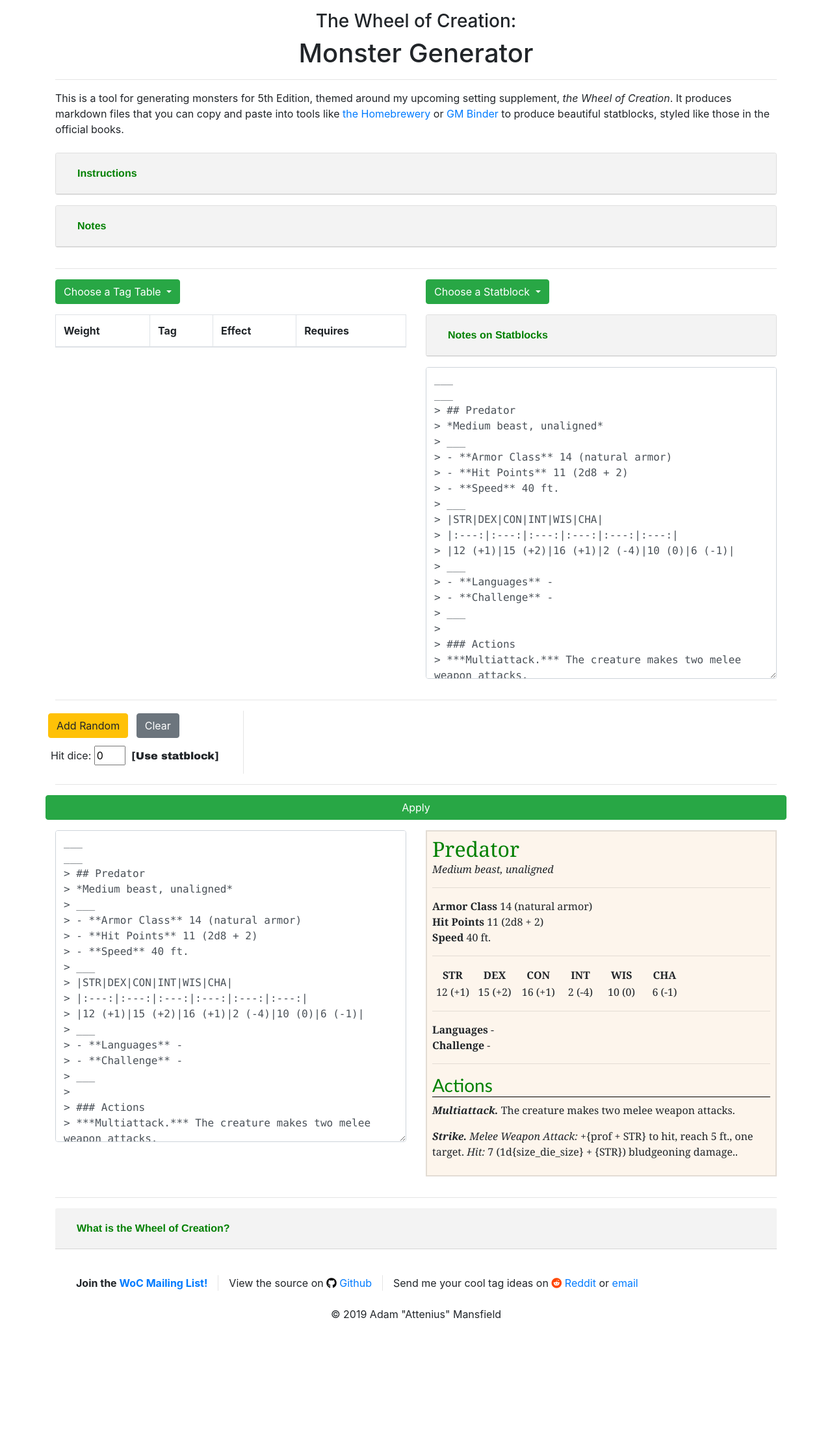
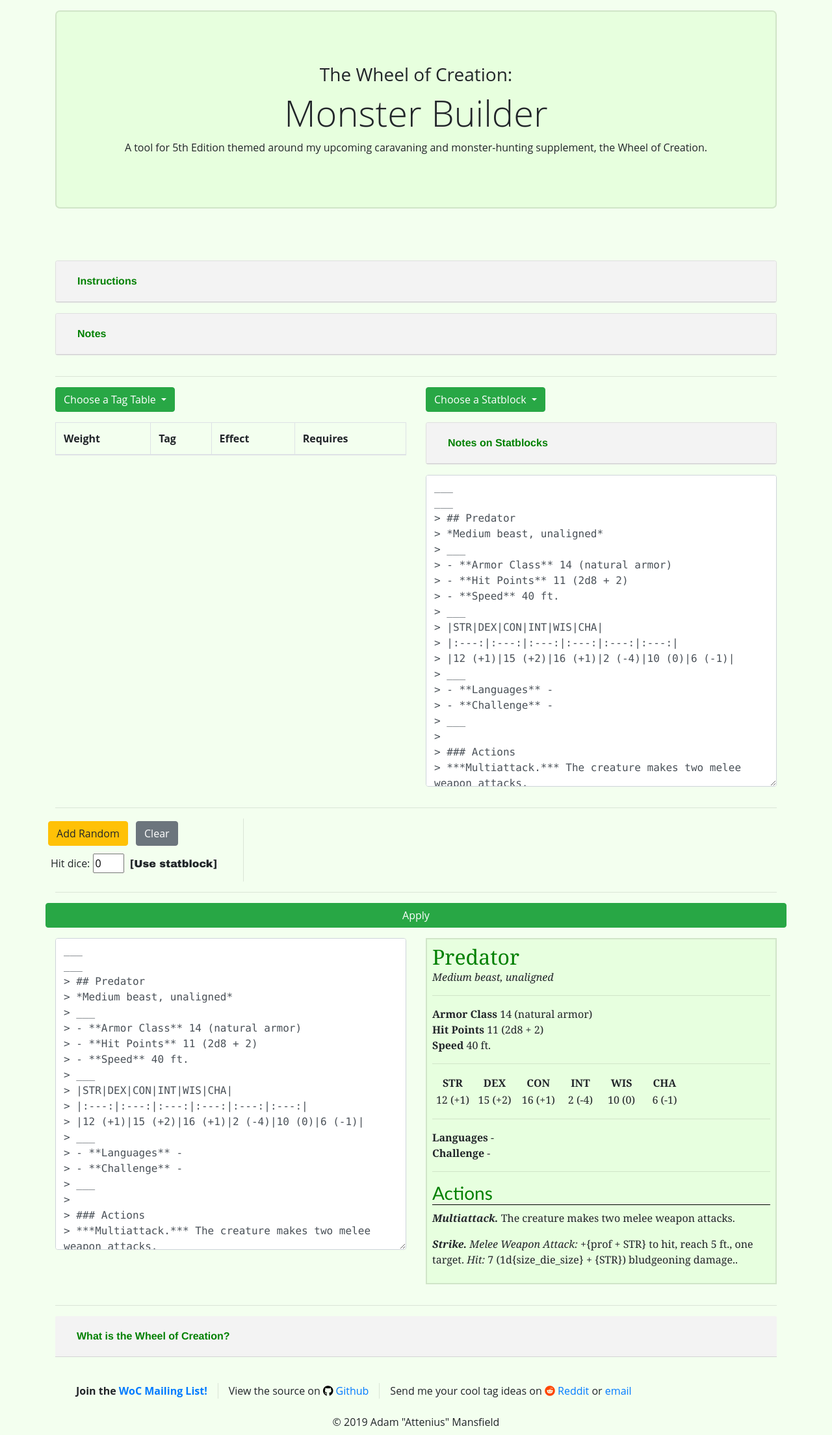
Before and after one commit to Adaminius/wheel_of_creation_tools, a Flask app: page / in a window 1280 px wide. Shown: the whole page at 65% size. Before the commit the page ends 2030 px from the top, so only its background shows below. Run offline with Flask 2, Linux system fonts and the light colour scheme; lists and menus that the app fills with data are empty; parts of the project's set-up code (start-up, migrations or seed data) failed here and were passed over; some libraries are stand-ins or nearby versions.

Commit message:
Messing around with CSS

```diff
--- a/static/css/style.css
+++ b/static/css/style.css
@@ -1,4 +1,6 @@
 body {
+    background: rgba(207, 255, 191, 0.24);
+    font-family: "Open Sans", sans-serif;
 }
 
 .table {
@@ -38,13 +40,29 @@ textarea {
     margin-bottom: 1rem;
 }
 
+.table-striped>tbody>tr:nth-child(odd)>td,
+.table-striped>tbody>tr:nth-child(odd)>th {
+    background: rgb(232, 255, 219);
+}
+
+.table-striped>tbody>tr:nth-child(even)>td,
+.table-striped>tbody>tr:nth-child(even)>th {
+    background: rgba(231, 228, 197, 0.16);
+}
+
+.jumbotron-fluid {
+    background: rgba(207, 255, 191, 0.34);
+    border-radius: 7px;
+    border: solid 2px rgba(0,0,0,.1);
+}
+
 .md-preview {
     border: solid 2px rgba(0,0,0,.1);
     margin-top: 1rem;
     margin-bottom: 1rem;
     padding: .5rem;
     font-family: Cambria, sans-serif;
-    background-color: rgba(250, 229, 205, 0.38);
+    background-color: rgba(207, 255, 191, 0.34);
     /*box-shadow: 0 15px 20px -15px rgba(0, 0, 0, 0.3), 0 35px 50px -25px rgba(0, 0, 0, 0.3), 0 85px 60px -25px rgba(0, 0, 0, 0.1);*/
 
 }
--- a/templates/index.html
+++ b/templates/index.html
@@ -23,15 +23,14 @@
 <div class="container">
   <div class="row">
     <div class="col-12 justify-content-center">
-      <h3 style="text-align: center">The Wheel of Creation:</h3>
-      <h1 style="text-align: center">Monster Generator</h1>
-      <hr>
-      This is a tool for generating monsters for 5th Edition, themed around my upcoming setting supplement, <em>the
-      Wheel of Creation</em>.
-      It produces markdown files that you can copy and paste into tools like
-      <a href="https://homebrewery.naturalcrit.com/" target="_blank">the Homebrewery</a> or <a
-        href="https://www.gmbinder.com/" target="_blank">GM Binder</a>
-      to produce beautiful statblocks, styled like those in the official books.<br><br>
+      <div class="jumbotron jumbotron-fluid">
+        <div class="container text-center">
+          <h3 >The Wheel of Creation:</h3>
+          <h1 class="display-4">Monster Builder</h1>
+          <p>A tool for 5th Edition themed around my upcoming caravaning and monster-hunting supplement, the Wheel of Creation.</p>
+        </div>
+      </div>
+      <br><br>
 
       <div class="card" style="margin-top: 0; margin-bottom: 1rem;">
         <div class="card-header" id="headingInstructions">
@@ -89,10 +88,9 @@
         <div id="collapseNotes" class="collapse hide" aria-labelledby="headingNotes">
           <div class="card-body">
             <ul>
-              <li>You can use the slider below to scale the difficulty of the monster. A monster's proficiency bonus and
+              <li>You can use the hit dice box below to scale the difficulty of the monster. A monster's proficiency bonus and
                 number of multiattacks are based on its number of hit dice.
               </li>
-              <li>You can select tags from multiple tables.</li>
               <li>You can select tags from multiple tables.</li>
               <li>Tags are applied left-to-right.</li>
               <li>Most tags don't stack (that is, they have no effect when applied more than once). These won't be added
```
